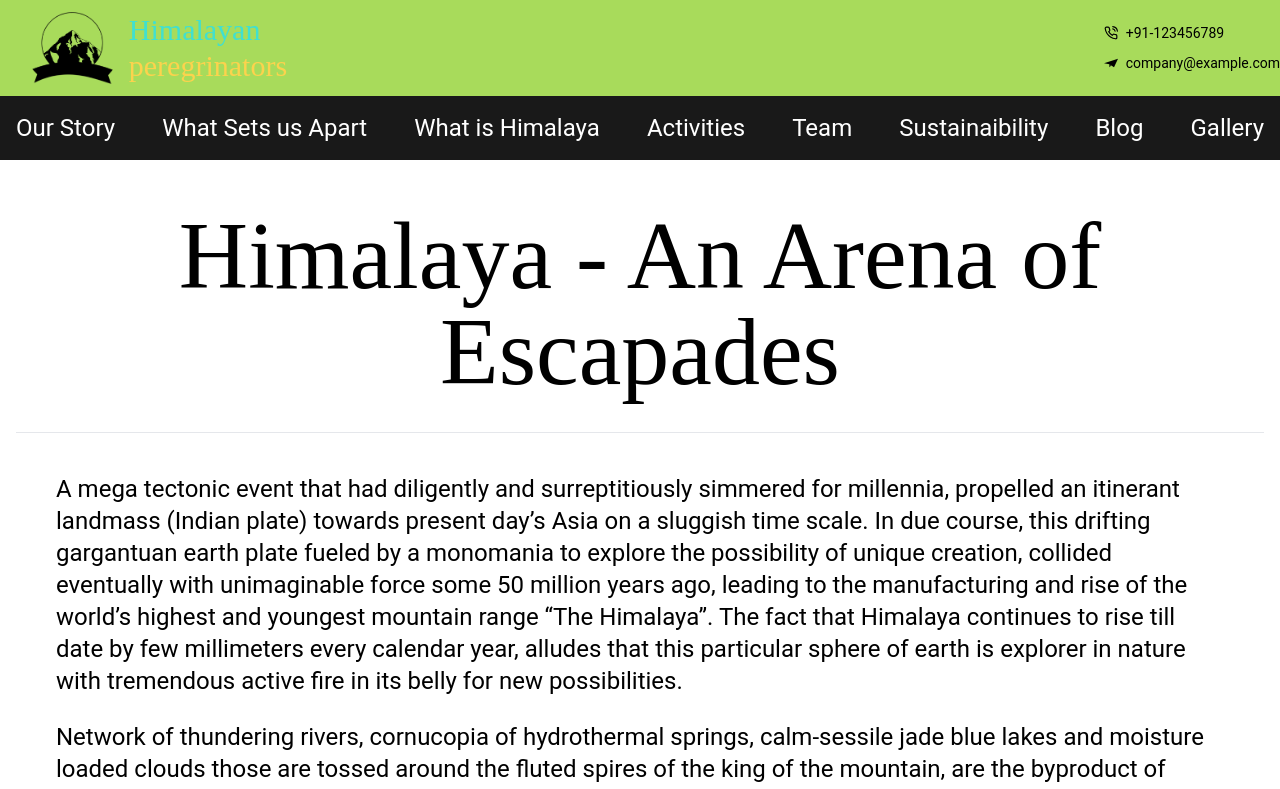
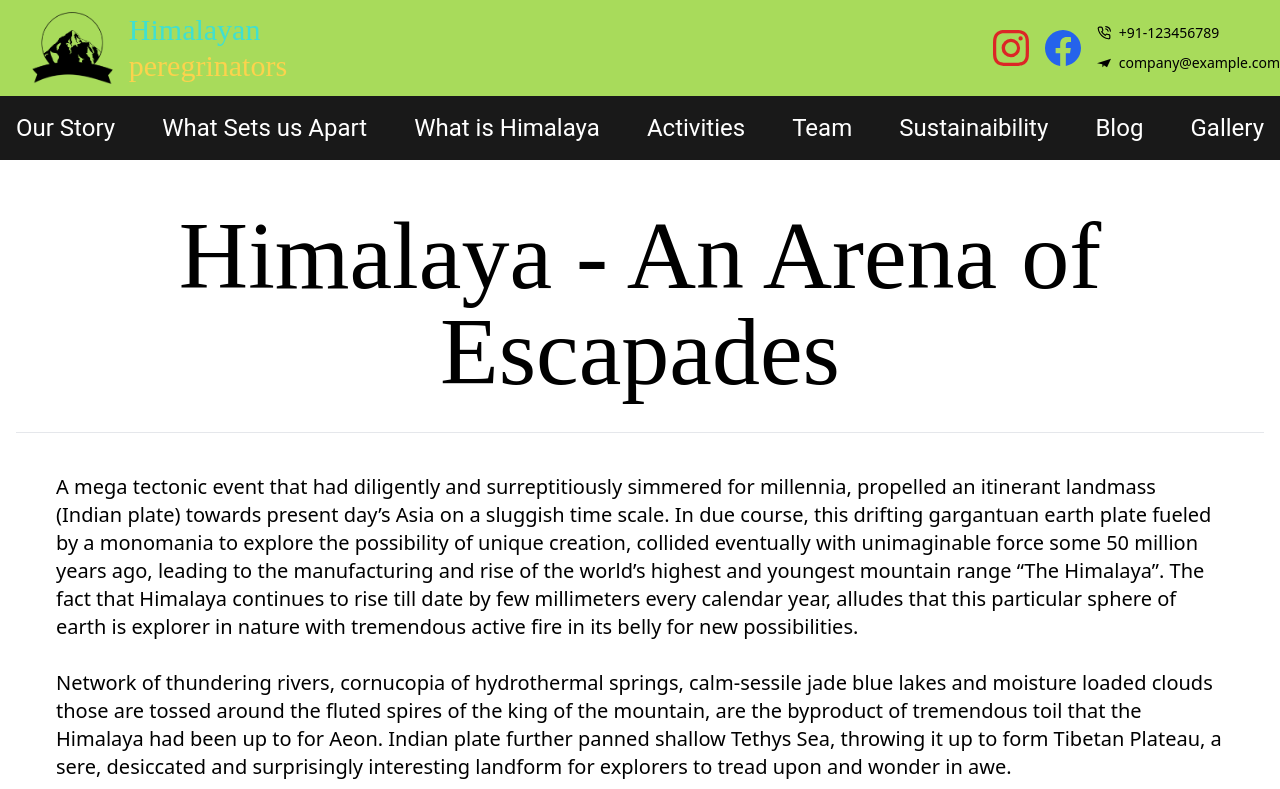
Before and after one commit to lokesh-danu/Himalayan-Peregrinators, a React (Create React App) app in the folder my-app/: page /blog in a window 1280 px wide. Shown: the top 789 px of the page. Built offline with nearby package versions, Linux system fonts and the light colour scheme.

Commit message:
navbar version1 ready

```diff
--- a/my-app/package.json
+++ b/my-app/package.json
@@ -9,6 +9,7 @@
     "react": "^18.2.0",
     "react-dom": "^18.2.0",
     "react-icons": "^4.7.1",
+    "react-responsive-carousel": "^3.2.23",
     "react-router-dom": "^6.8.0",
     "react-scripts": "5.0.1",
     "web-vitals": "^2.1.4"
--- a/my-app/src/components/Navbar.js
+++ b/my-app/src/components/Navbar.js
@@ -5,6 +5,7 @@ import logo from '../img/logo.png'
 import { FiPhoneCall } from 'react-icons/fi'
 import { SiMinutemailer } from 'react-icons/si'
 import { FcGallery } from 'react-icons/fc'
+import {BsInstagram ,BsFacebook} from 'react-icons/bs'
 function Navbar() {
   const [flag, setFlag] = useState(false);
   const [actflag, setActflag] = useState(false);
@@ -24,6 +25,13 @@ function Navbar() {
             <FcGallery className='text-6xl'></FcGallery>
             <span>gallery</span>
           </div> */}
+          <div className='flex h-full items-center'>
+            <div className='flex'>
+              <Link to='/' className='text-4xl m-2 text-red-600 hover:scale-125 '><BsInstagram></BsInstagram></Link>
+              <Link to='/' className='text-4xl m-2 text-blue-600 hover:scale-125'><BsFacebook></BsFacebook></Link>
+              {/* <Link to='/'></Link> */}
+              {/* <Link to='/'></Link> */}
+            </div>
             <div className='flex flex-col'>
               <div className='text-sm flex items-center'>
                 <FiPhoneCall className='m-2' ></FiPhoneCall>
@@ -32,6 +40,7 @@ function Navbar() {
               <div className='text-sm flex items-center'>
                 <SiMinutemailer className='m-2'></SiMinutemailer>
                 <span className='text-sm'>company@example.com</span>
+              </div>
             </div>
           </div>
 
@@ -57,13 +66,13 @@ function Navbar() {
             }>
             <span>Activities</span>
             <div className={`overlay w-fit ${actflag ? '' : 'scale-y-0'}  duration-500 ease-in-out origin-top`}>
-              <div>Trekking</div>
-              <div>Himalayan Wildlife</div>
-              <div>Angling</div>
-              <div>River Rafting</div>
-              <div>Agro Touris,</div>
-              <div>Young Tourism</div>
-              <div>Pilgrimmage</div>
+              <div className='navSelect'>Trekking</div>
+              <div className='navSelect'>Himalayan Wildlife</div>
+              <div className='navSelect'>Angling</div>
+              <div className='navSelect'>River Rafting</div>
+              <div className='navSelect'>Agro Touris,</div>
+              <div className='navSelect'>Young Tourism</div>
+              <div className='navSelect'>Pilgrimmage</div>
             </div>
           </div>
           <div className="navBtn"
@@ -78,11 +87,11 @@ function Navbar() {
           >
             <span>Team</span>
 
-            <div className={`overlay w-fit ${flag ? '' : 'scale-y-0'}  duration-500 ease-in-out origin-top`}>
-              <span>Ramesh</span>
-              <span>Neha</span>
-              <span>David</span>
-              <span>Jagdeep</span>
+            <div className={`overlay w-fit ${flag ? '' : 'scale-y-0'}  duration-300 ease-in-out origin-top`}>
+              <span className='navSelect'>Ramesh</span>
+              <span className='navSelect'>Neha</span>
+              <span className='navSelect'>David</span>
+              <span className='navSelect'>Jagdeep</span>
             </div>
 
           </div>
--- a/my-app/src/index.css
+++ b/my-app/src/index.css
@@ -29,12 +29,12 @@ font-family: 'Roboto', sans-serif; */
     h6{
         @apply text-lg md:text-2xl xl:text-3xl
     }
-    p{
+    /* p{
         @apply font-roboto text-lg lg:text-2xl
     }
     span{
         @apply font-roboto text-lg lg:text-2xl
-    }
+    } */
     .btnRectangle{
         @apply flex items-center font-roboto text-xl md:text-xl lg:text-2xl w-fit px-3 py-1 lg:py-2 rounded-md;
     }
@@ -54,12 +54,15 @@ font-family: 'Roboto', sans-serif; */
         @apply h-[100vh] w-screen lg:h-[80vh]
     }
     .navBtn{
-      @apply text-white px-4 py-2 flex flex-col items-center flex-nowrap space-x-2 font-roboto lg:text-2xl w-fit  rounded-3xl hover:text-black hover:bg-slate-50;
+      @apply text-white  px-4 py-2 flex flex-col items-center flex-nowrap space-x-2 font-roboto lg:text-2xl w-fit hover:scale-125 hover:text-lime-500 hover:transition hover:ease-in-out  ;
     }
     .overlay{
-         @apply flex flex-col absolute top-full w-fit text-black  bg-slate-50 w-full px-4 py-2 rounded-3xl transition translate-y-2 ease-in-out delay-500;
+         @apply flex flex-col absolute top-full w-fit text-white  bg-black/80  truncate px-2 py-2 rounded-xl transition translate-y-2 ease-in-out delay-200;
     }
     .dropdownBtn{
         @apply flex flex-col;
     }
+    .navSelect{
+        @apply  px-3 py-1 text-lg rounded-sm hover:text-lime-500 hover:transition hover:ease-in-out ;
+    }
 }
--- a/my-app/src/pages/Blog .js
+++ b/my-app/src/pages/Blog .js
@@ -3,11 +3,11 @@ import React from 'react'
 function Blog() {
   return (
     <div className='cnt p-4'>
-      <h2 className='text-center m-4'
+      <h2 className='text-center m-4 font-handd manner'
       >Himalaya - An Arena of Escapades</h2>
       <hr />
-      <div className="blogBody m-10">
-        <p>A mega tectonic event that had diligently and surreptitiously simmered for millennia,
+      <div className="blogBody m-10 font-sans text-xl">
+        <p className=''>A mega tectonic event that had diligently and surreptitiously simmered for millennia,
           propelled an itinerant landmass (Indian plate) towards present day’s Asia on a sluggish
           time scale. In due course, this drifting gargantuan earth plate fueled by a monomania to
           explore the possibility of unique creation, collided eventually with unimaginable force
--- a/my-app/src/pages/Home.js
+++ b/my-app/src/pages/Home.js
@@ -1,6 +1,7 @@
 import React from 'react'
 import bg from '../img/bg.jpg';
 import Navbar from '../components/Navbar';
+
 function Home() {
   return (
     <>
```
Also changed, not shown: 1 other file (tests, documents, lock files or other folders). Lines whose indentation alone changed are shown as unchanged.
